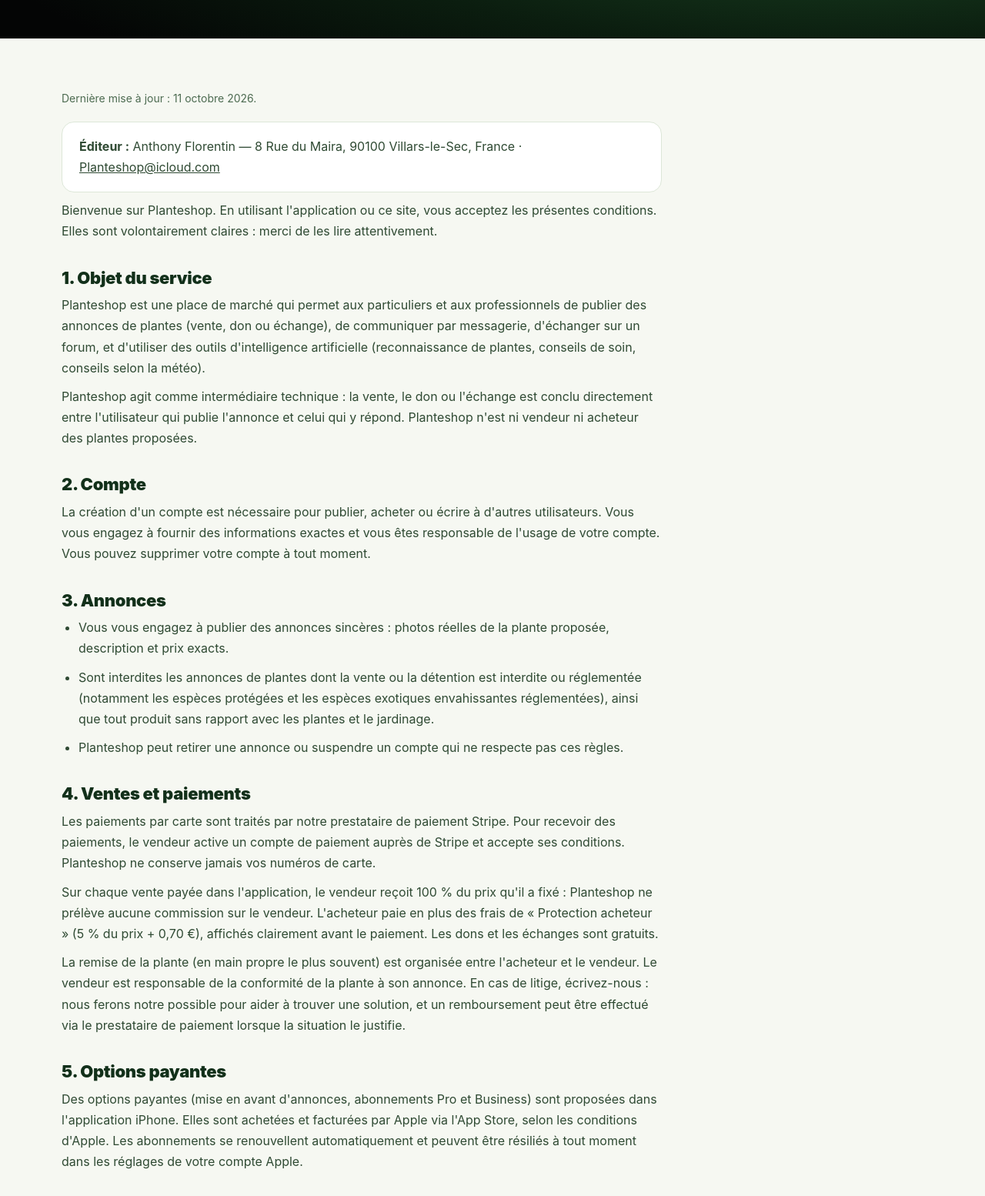
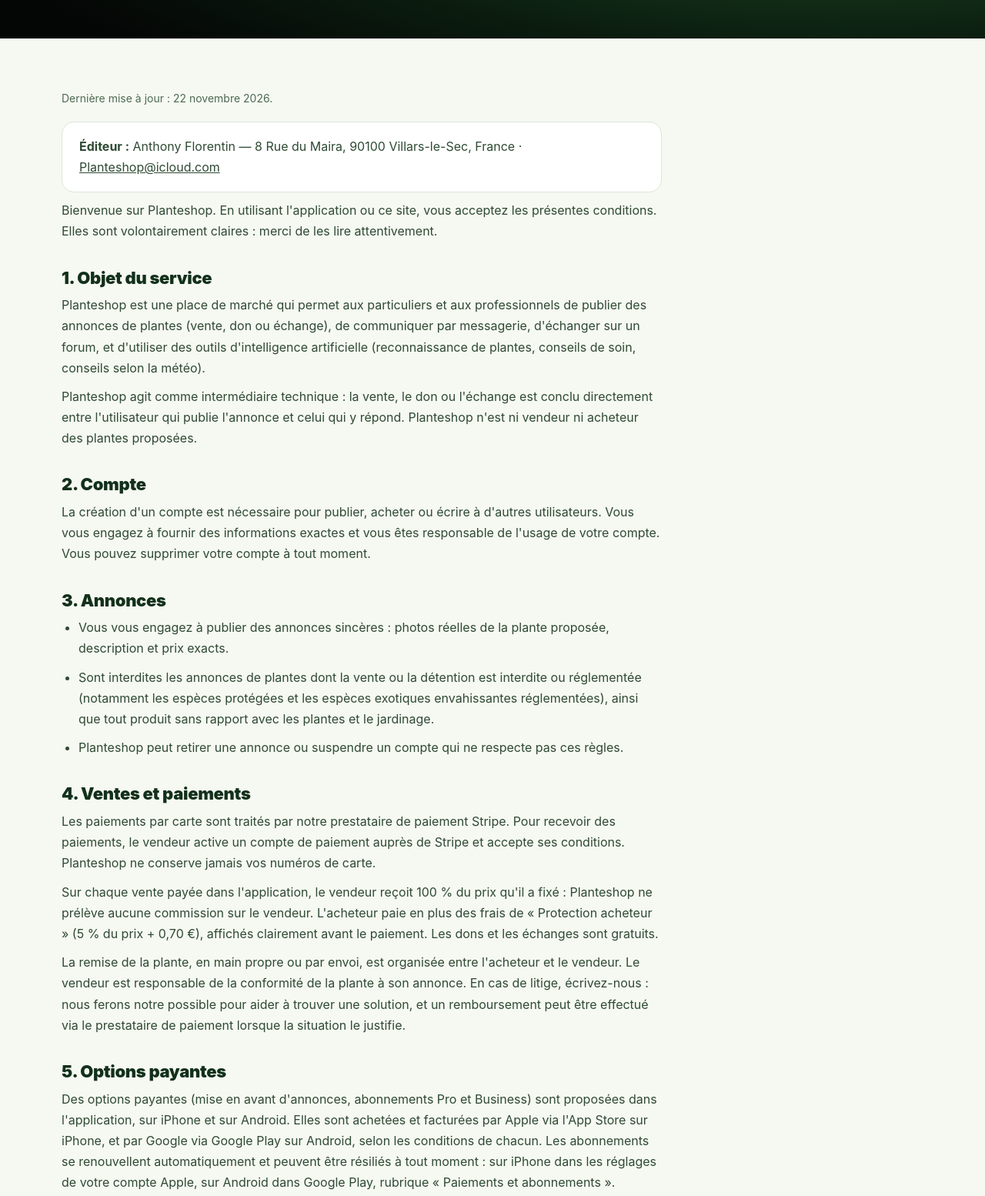
Before and after one commit to toretototo33-ctrl/planteshop-site, a plain HTML site: page cgu.html in a window 1280 px wide. Shown: the part 238-1792 px from the top of the page at 77% size. Drawn offline with Linux system fonts and the light colour scheme.

Commit message:
CGU et confidentialité : Android et Google Play
Co-Authored-By: Claude Opus 5.5 <noreply@anthropic.com>
Claude-Session: https://claude.ai/code/session_014Tyaqdfhf5NxzR1nLN2ey8

```diff
--- a/cgu.html
+++ b/cgu.html
@@ -28,7 +28,7 @@
 <main>
 <div class="phero"><div class="wrap"><span class="kick">Conditions</span><h1>Conditions d'utilisation.</h1></div></div>
 <div class="wrap"><div class="prose">
-<p class="meta">Dernière mise à jour : 11 octobre 2026.</p>
+<p class="meta">Dernière mise à jour : 22 novembre 2026.</p>
 <div class="box"><p style="margin:0"><b>Éditeur :</b> Anthony Florentin — 8 Rue du Maira, 90100 Villars-le-Sec, France · <a href="mailto:Planteshop@icloud.com">Planteshop@icloud.com</a></p></div>
 <p>Bienvenue sur Planteshop. En utilisant l'application ou ce site, vous acceptez les présentes conditions. Elles sont volontairement claires : merci de les lire attentivement.</p>
 <h2>1. Objet du service</h2>
@@ -45,9 +45,9 @@
 <h2>4. Ventes et paiements</h2>
 <p>Les paiements par carte sont traités par notre prestataire de paiement Stripe. Pour recevoir des paiements, le vendeur active un compte de paiement auprès de Stripe et accepte ses conditions. Planteshop ne conserve jamais vos numéros de carte.</p>
 <p>Sur chaque vente payée dans l'application, le vendeur reçoit 100 % du prix qu'il a fixé : Planteshop ne prélève aucune commission sur le vendeur. L'acheteur paie en plus des frais de « Protection acheteur » (5 % du prix + 0,70 €), affichés clairement avant le paiement. Les dons et les échanges sont gratuits.</p>
-<p>La remise de la plante (en main propre le plus souvent) est organisée entre l'acheteur et le vendeur. Le vendeur est responsable de la conformité de la plante à son annonce. En cas de litige, écrivez-nous : nous ferons notre possible pour aider à trouver une solution, et un remboursement peut être effectué via le prestataire de paiement lorsque la situation le justifie.</p>
+<p>La remise de la plante, en main propre ou par envoi, est organisée entre l'acheteur et le vendeur. Le vendeur est responsable de la conformité de la plante à son annonce. En cas de litige, écrivez-nous : nous ferons notre possible pour aider à trouver une solution, et un remboursement peut être effectué via le prestataire de paiement lorsque la situation le justifie.</p>
 <h2>5. Options payantes</h2>
-<p>Des options payantes (mise en avant d'annonces, abonnements Pro et Business) sont proposées dans l'application iPhone. Elles sont achetées et facturées par Apple via l'App Store, selon les conditions d'Apple. Les abonnements se renouvellent automatiquement et peuvent être résiliés à tout moment dans les réglages de votre compte Apple.</p>
+<p>Des options payantes (mise en avant d'annonces, abonnements Pro et Business) sont proposées dans l'application, sur iPhone et sur Android. Elles sont achetées et facturées par Apple via l'App Store sur iPhone, et par Google via Google Play sur Android, selon les conditions de chacun. Les abonnements se renouvellent automatiquement et peuvent être résiliés à tout moment : sur iPhone dans les réglages de votre compte Apple, sur Android dans Google Play, rubrique « Paiements et abonnements ».</p>
 <h2>6. Messagerie et forum</h2>
 <p>Restez courtois. Sont interdits les contenus haineux, injurieux, trompeurs, illégaux, le spam et la sollicitation hors de l'application dans le but de contourner le paiement sécurisé. Vous pouvez nous signaler tout contenu ou comportement abusif.</p>
 <h2>7. Intelligence artificielle</h2>
```
Also changed, not shown: confidentialite.html (+2 -2 lines).
